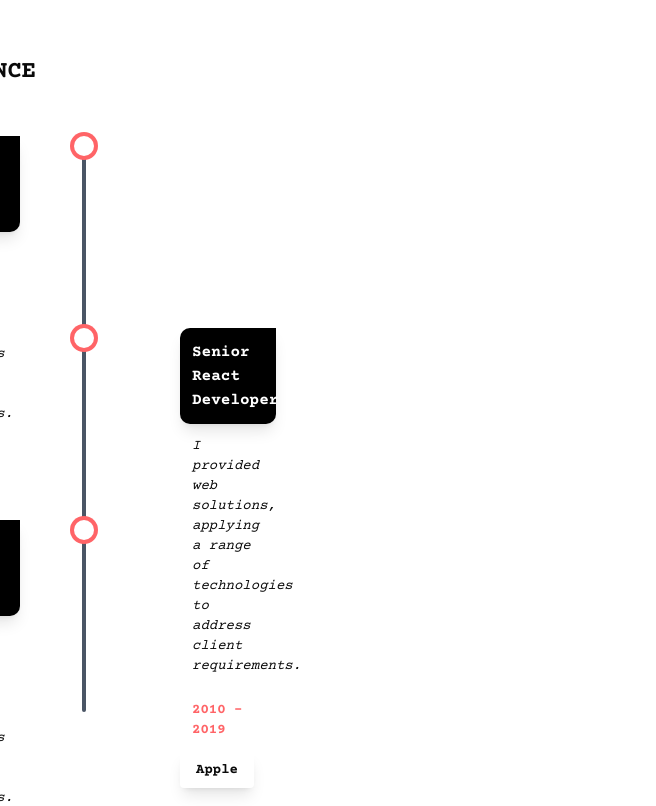
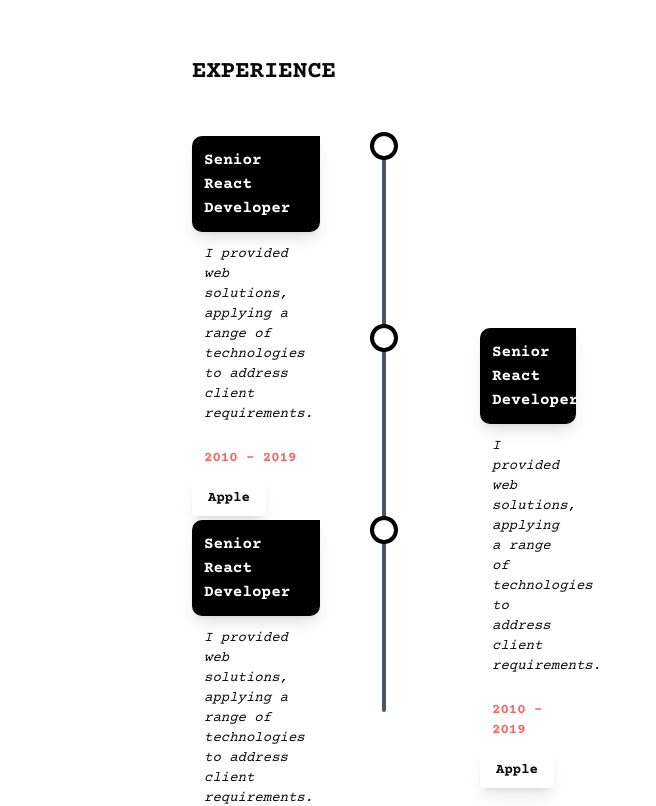
Before and after one commit to tamimhasan19702/nextportfolio, a Next.js app: page /about in a window 1280 px wide. Shown: the part 2120-2926 px from the top of the page, without its empty margins (0-656 px from the left). Built offline with nearby package versions, Linux system fonts and the light colour scheme.

Commit message:
feat(about): link experience company badges to company websites
ExperienceListItem company chip renders as an external link when companyUrl is provided; demo items now link to their company site.

```diff
--- a/src/components/experience.jsx
+++ b/src/components/experience.jsx
@@ -3,21 +3,24 @@
 import { motion } from "framer-motion";
 import ExperienceListItem from "./experienceListItem";
 
-const Experience = ({ isExperienceRefInView }) => {
+const Experience = () => {
   return (
     <>
       {/* EXPERIENCE TITLE */}
       <motion.h1
-        initial={{ x: "-300px" }}
-        animate={isExperienceRefInView ? { x: "0" } : {}}
-        transition={{ delay: 0.2 }}
+        initial={{ x: "-300px", opacity: 0 }}
+        whileInView={{ x: 0, opacity: 1 }}
+        viewport={{ once: true, margin: "-100px" }}
+        transition={{ delay: 0.2, duration: 0.6, ease: "easeOut" }}
         className="font-bold text-2xl">
         EXPERIENCE
       </motion.h1>
       {/* EXPERIENCE LIST */}
       <motion.div
-        initial={{ x: "-300px" }}
-        animate={isExperienceRefInView ? { x: "0" } : {}}>
+        initial={{ x: "-300px", opacity: 0 }}
+        whileInView={{ x: 0, opacity: 1 }}
+        viewport={{ once: true, margin: "-100px" }}
+        transition={{ duration: 0.6, ease: "easeOut" }}>
         {/* Mobile: stacked layout */}
         <div className="flex flex-col gap-8 lg:gap-0">
           {/* EXPERIENCE LIST ITEM 1 */}
@@ -30,12 +33,13 @@ const Experience = ({ isExperienceRefInView }) => {
                 }
                 time={"2010 - 2019"}
                 company={"Apple"}
+                companyUrl={"https://www.apple.com"}
               />
             </div>
             {/* CENTER LINE */}
-            <div className="w-1 lg:w-1/6 flex justify-center py-4 lg:py-0">
-              <div className="w-1 h-full bg-gray-600 rounded relative">
-                <div className="absolute w-5 h-5 rounded-full ring-4 ring-red-400 bg-white -left-2"></div>
+            <div className="w-1 lg:w-1/6 flex justify-center py-4 lg:py-0 order-first lg:order-none">
+              <div className="w-1 h-16 lg:h-full bg-gray-600 rounded relative">
+                <div className="absolute w-5 h-5 rounded-full ring-4 ring-black bg-white -left-2"></div>
               </div>
             </div>
             <div className="lg:w-1/3 hidden lg:block"></div>
@@ -46,8 +50,8 @@ const Experience = ({ isExperienceRefInView }) => {
             <div className="lg:w-1/3 hidden lg:block"></div>
             {/* CENTER LINE */}
             <div className="w-1 lg:w-1/6 flex justify-center py-4 lg:py-0">
-              <div className="w-1 h-full bg-gray-600 rounded relative">
-                <div className="absolute w-5 h-5 rounded-full ring-4 ring-red-400 bg-white -left-2"></div>
+              <div className="w-1 h-16 lg:h-full bg-gray-600 rounded relative">
+                <div className="absolute w-5 h-5 rounded-full ring-4 ring-black bg-white -left-2"></div>
               </div>
             </div>
             <div className="lg:w-1/3 pl-8">
@@ -58,6 +62,7 @@ const Experience = ({ isExperienceRefInView }) => {
                 }
                 time={"2010 - 2019"}
                 company={"Apple"}
+                companyUrl={"https://www.apple.com"}
               />
             </div>
           </div>
@@ -72,12 +77,13 @@ const Experience = ({ isExperienceRefInView }) => {
                 }
                 time={"2010 - 2019"}
                 company={"Apple"}
+                companyUrl={"https://www.apple.com"}
               />
             </div>
             {/* CENTER LINE */}
-            <div className="w-1 lg:w-1/6 flex justify-center py-4 lg:py-0">
-              <div className="w-1 h-full bg-gray-600 rounded relative">
-                <div className="absolute w-5 h-5 rounded-full ring-4 ring-red-400 bg-white -left-2"></div>
+            <div className="w-1 lg:w-1/6 flex justify-center py-4 lg:py-0 order-first lg:order-none">
+              <div className="w-1 h-16 lg:h-full bg-gray-600 rounded relative">
+                <div className="absolute w-5 h-5 rounded-full ring-4 ring-black bg-white -left-2"></div>
               </div>
             </div>
             <div className="lg:w-1/3 hidden lg:block"></div>
--- a/src/components/experienceListItem.jsx
+++ b/src/components/experienceListItem.jsx
@@ -1,6 +1,6 @@
 /** @format */
 
-const ExperienceListItem = ({ name, desc, time, company }) => {
+const ExperienceListItem = ({ name, desc, time, company, companyUrl }) => {
   return (
     <>
       <div className="bg-black hover:bg-white hover:text-black transition-all duration-300 text-white p-3 font-semibold rounded-b-lg rounded-s-lg shadow-lg ">
@@ -11,11 +11,20 @@ const ExperienceListItem = ({ name, desc, time, company }) => {
 
       <div className="p-3 text-red-400 text-sm font-semibold">{time} </div>
 
-      {company && (
-        <div className="px-4 py-2 rounded shadow-lg bg-white text-sm font-semibold w-fit">
-          {company}
-        </div>
-      )}
+      {company &&
+        (companyUrl ? (
+          <a
+            href={companyUrl}
+            target="_blank"
+            rel="noopener noreferrer"
+            className="px-4 py-2 rounded shadow-lg bg-white text-sm font-semibold w-fit inline-block hover:bg-zinc-100 hover:underline">
+            {company}
+          </a>
+        ) : (
+          <div className="px-4 py-2 rounded shadow-lg bg-white text-sm font-semibold w-fit">
+            {company}
+          </div>
+        ))}
     </>
   );
 };
```
